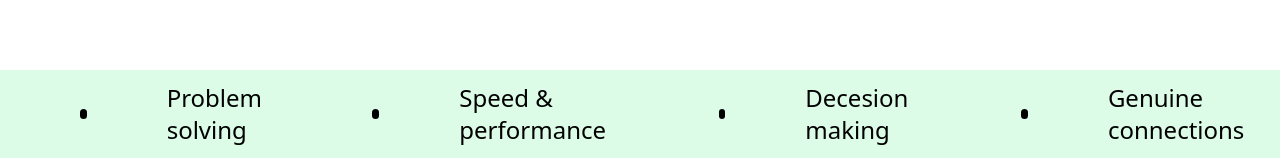
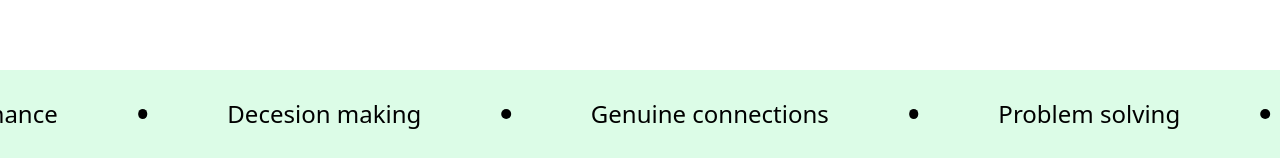
Before and after one commit to dimayhoo/Portfolio, a React (Vite) app: page / in a window 1280 px wide. Shown: the part 642-800 px from the top of the page. Built offline with nearby package versions, Linux system fonts and the light colour scheme.

Commit message:
Horizontal line iteration.

```diff
--- a/src/components/ExpertiseList.jsx
+++ b/src/components/ExpertiseList.jsx
@@ -3,15 +3,17 @@ import React from 'react'
 function ExpertiseList({ data }) {
   return (
     <ul className='vertical-iterating-line'>
+      <div className='animated-vertical-line'>
         {data.map(skill => (
             <li key={skill.name}>
                 <div className='vertical-line-element'>
                     <img src={skill.icon} alt="icon" width={42} height={42} />
                     <span className='max-w-[14rem]'>{skill.name}</span>
                 </div>
-                <div className="dot-circle my-8"></div>
+                <div className="dot-circle my-8 mx-auto"></div>
             </li>)
         )}
+      </div>
     </ul>
   )
 }
--- a/src/components/Hero.jsx
+++ b/src/components/Hero.jsx
@@ -19,7 +19,9 @@ function Hero() {
             </div>
         </div>
         {/** qq How to align a div at the bottom of a section that is 100vh in height? */}
-        <ul className='h-[5.5rem] self-end w-full bg-green-100 flex items-center'>
+        <ul className='h-[5.5rem] self-end w-full bg-green-100
+         flex items-center overflow-hidden horizontal-scroll-container'>
+            <div className='flex items-center text-nowrap horizontal-scroller'>
                 <li className='paragraph iterating-list-item'>
                     <div className='dot-circle'></div>
                     <p className=''>Problem solving</p>
@@ -36,6 +38,23 @@ function Hero() {
                     <div className='dot-circle'></div>
                     <p className=''>Genuine connections</p>
                 </li>
+                <li className='paragraph iterating-list-item'>
+                    <div className='dot-circle'></div>
+                    <p className=''>Problem solving</p>
+                </li>
+                <li className='paragraph iterating-list-item'>
+                    <div className='dot-circle'></div>
+                    <p className=''>Speed & performance</p>
+                </li>
+                <li className='paragraph iterating-list-item'>
+                    <div className='dot-circle'></div>
+                    <p className=''>Decesion making</p>
+                </li>
+                <li className='paragraph iterating-list-item'>
+                    <div className='dot-circle'></div>
+                    <p className=''>Genuine connections</p>
+                </li>
+            </div>
         </ul>
 
     </section>
--- a/src/index.css
+++ b/src/index.css
@@ -36,12 +36,11 @@
     }
 
     .vertical-iterating-line {
-        @apply rounded-xl bg-white bg-opacity-10 w-1/2 px-10 py-6 flex;
-        @apply flex-col items-center max-h-[32rem] overflow-hidden
+        @apply rounded-xl bg-white bg-opacity-10 w-1/2 px-10 py-6 max-h-[32rem] overflow-hidden
     }
 
     .vertical-line-element {
-        @apply flex items-center space-x-3 paragraph text-center
+        @apply flex items-center space-x-3 paragraph text-center justify-center
     }
 
     .subheader {
@@ -54,6 +53,10 @@
 
     .about-subheader {
         @apply text-4xl
+    }
+
+    .animated-vertical-line {
+        @apply flex flex-col items-center overflow-hidden
     }
 }
 
@@ -85,3 +88,33 @@
         scroll-behavior: none;
     }
 }
+
+@keyframes infinite-horizontal {
+    from {
+        transform: translateY(calc(-60%));
+    }
+
+    to {
+        transform: translateY(calc(0))
+    }
+}
+
+.animated-vertical-line {
+    animation: infinite-horizontal 5s linear infinite;
+}
+
+
+/* qq How to create iterating line? How to pause animation on hover?  */
+@keyframes scroll {
+    to {
+        transform: translateX(-50%)
+    }
+}
+
+.horizontal-scroller {
+    animation: scroll 15s linear infinite;
+}
+
+.horizontal-scroll-container:hover .horizontal-scroller {
+    animation-play-state: paused;
+}
```
Lines whose indentation alone changed are shown as unchanged.
